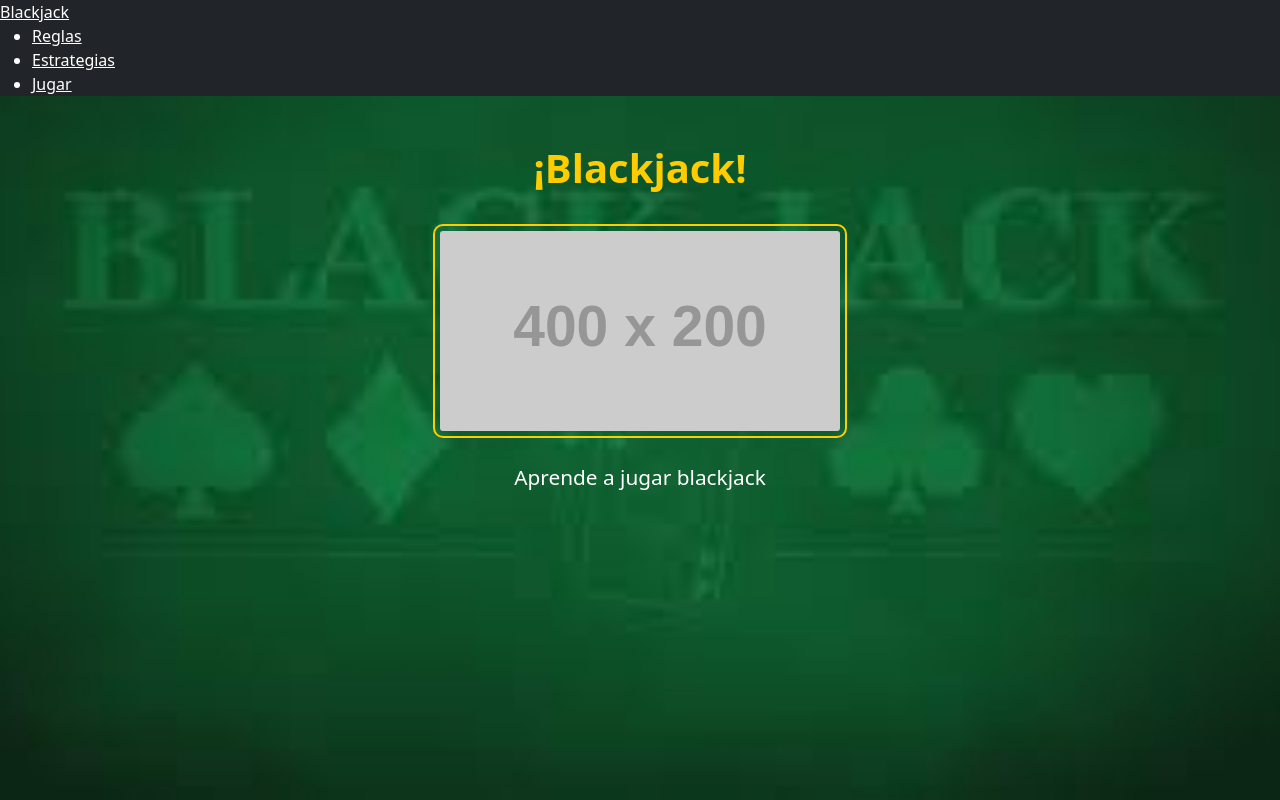
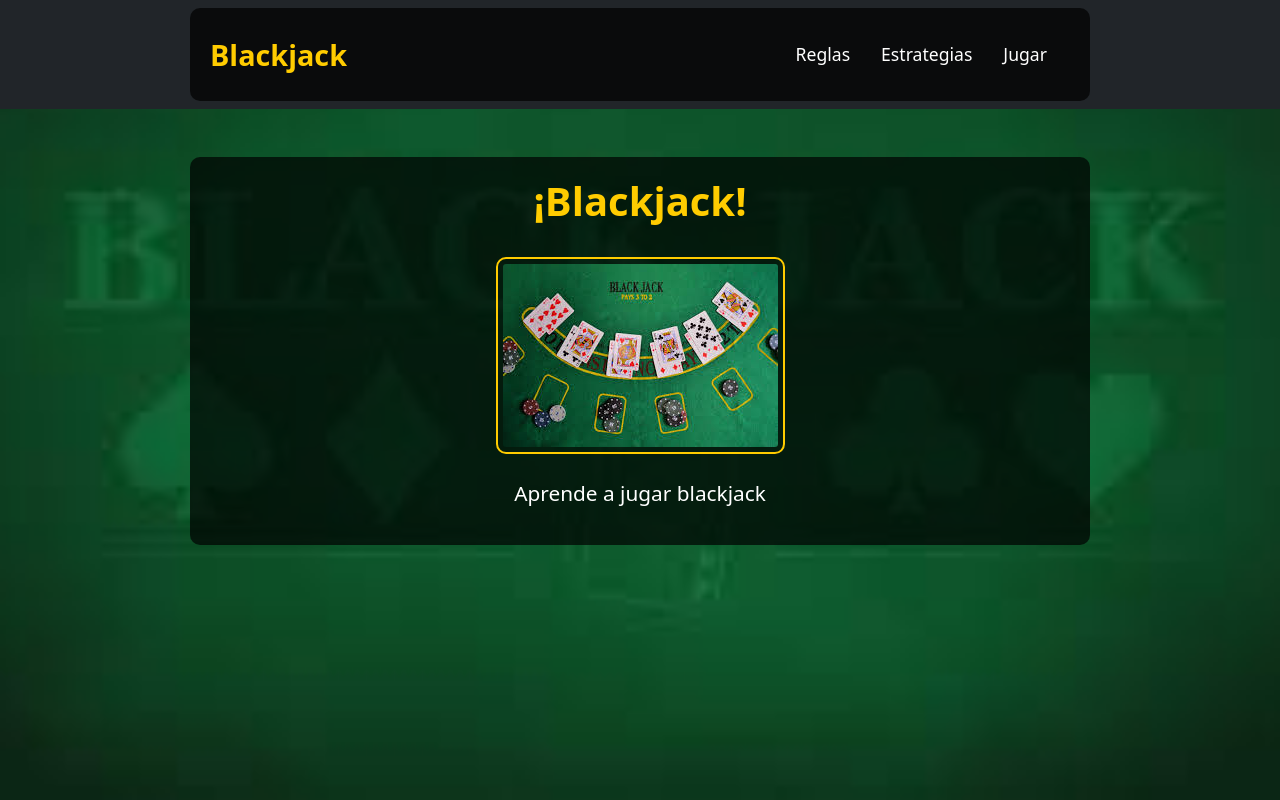
Before and after one commit to shago18/Laboratorio6, a plain HTML site: page index.html in a window 1280 px wide. Drawn offline with nearby package versions, Linux system fonts and the light colour scheme; placeholder pictures from the web are drawn by us.

Commit message:
Archivos añadidos

```diff
--- a/index.html
+++ b/index.html
@@ -4,38 +4,38 @@
     <meta charset="UTF-8">
     <meta name="viewport" content="width=device-width, initial-scale=1.0">
     <title>Blackjack - Inicio</title>
-    <!-- Bootstrap CSS -->
     <link href="https://cdn.jsdelivr.net/npm/bootstrap@5.3.0-alpha1/dist/css/bootstrap.min.css" rel="stylesheet">
-    <!-- Custom CSS -->
     <link rel="stylesheet" href="styles.css">
 </head>
 <body>
-    <nav class="barra-navegacion navbar-light bg-dark">
-        <div class="contenedor">
-            <a class="marca text-white" href="#">Blackjack</a>
-            <div class="enlaces">
-                <ul class="menu">
-                    <li class="item-menu">
-                        <a class="enlace text-white" href="pagina1.html">Reglas</a>
+    <nav class="navbar navbar-expand-lg navbar-dark bg-dark">
+        <div class="container">
+            <a class="navbar-brand" href="#">Blackjack</a>
+            <button class="navbar-toggler" type="button" data-bs-toggle="collapse" data-bs-target="#navbarNav" aria-controls="navbarNav" aria-expanded="false" aria-label="Toggle navigation">
+                <span class="navbar-toggler-icon"></span>
+            </button>
+            <div class="collapse navbar-collapse" id="navbarNav">
+                <ul class="navbar-nav ms-auto">
+                    <li class="nav-item">
+                        <a class="nav-link" href="pagina1.html">Reglas</a>
                     </li>
-                    <li class="item-menu">
-                        <a class="enlace text-white" href="pagina2.html">Estrategias</a>
+                    <li class="nav-item">
+                        <a class="nav-link" href="pagina2.html">Estrategias</a>
                     </li>
-                    <li class="item-menu">
-                        <a class="enlace text-white" href="pagina3.html">Jugar</a>
+                    <li class="nav-item">
+                        <a class="nav-link" href="pagina3.html">Jugar</a>
                     </li>
                 </ul>
             </div>
         </div>
     </nav>
 
-    <div class="contenedor text-center mt-5">
+    <div class="container text-center mt-5">
         <h1 class="titulo">¡Blackjack!</h1>
-        <img src="https://via.placeholder.com/400x200?text=Blackjack" alt="Blackjack imagen" class="imagen mt-4">
+        <img src="blackjack.jpg" alt="Blackjack imagen" class="imagen mt-4">
         <p class="mt-4 texto-grande">Aprende a jugar blackjack</p>
     </div>
 
-    <!-- Bootstrap JS -->
     <script src="https://cdn.jsdelivr.net/npm/bootstrap@5.3.0-alpha1/dist/js/bootstrap.bundle.min.js"></script>
 </body>
 </html>
```
Also changed, not shown: pagina1.html (+12 -5 lines), pagina2.html (+13 -3 lines), pagina3.html (+15 -3 lines), 4blackjack.jpg (added), 5blackjack.jpg (added), 6blackjack.jpg (added), 7blackjack.jpg (added), 8blackjack.jpg (added), 9blackjack.jpg (added).
